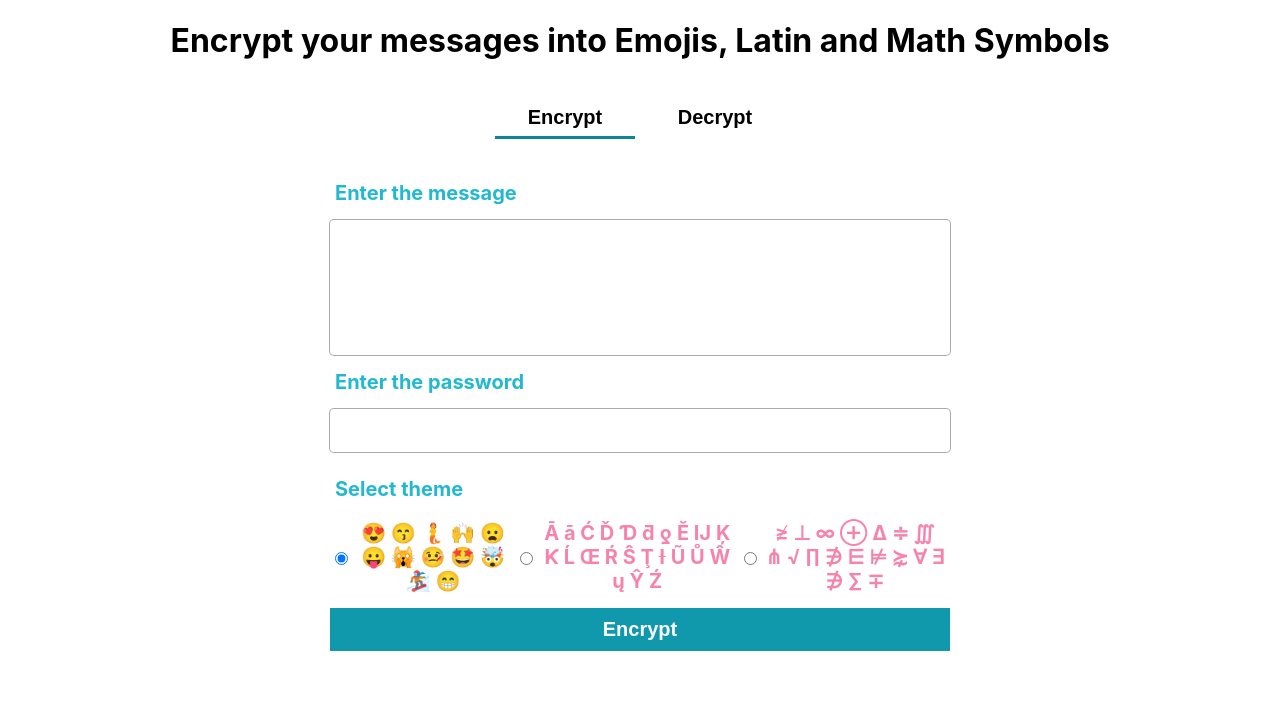
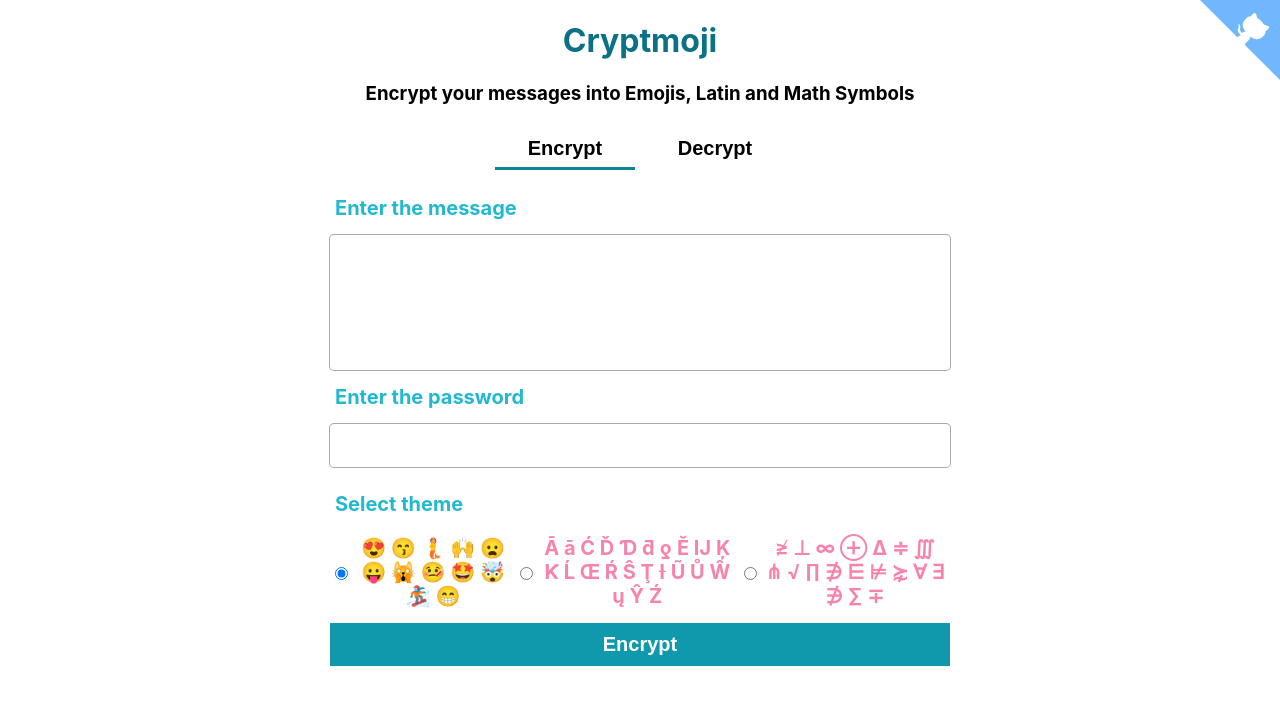
Before and after one commit to ad1992/cryptmoji, a React (Create React App) app: page / in a window 1280 px wide. Shown: the top 704 px of the page. Built offline with nearby package versions, Linux system fonts and the light colour scheme.

Commit message:
Add GH corner

```diff
--- a/src/App.scss
+++ b/src/App.scss
@@ -53,6 +53,7 @@
     color: #22b8cf;
     font-size: 20px;
     font-weight: bold;
+    cursor: pointer;
   }
 
   .theme-options {
--- a/src/App.tsx
+++ b/src/App.tsx
@@ -3,6 +3,7 @@
 import DecyrptView from "./DecryptView";
 import EncryptView from "./EncryptView";
 import clsx from "clsx";
+import GitHubCorner from "./GithubCorner";
 
 const VIEW = {
   ENCRYPT: 0,
@@ -12,8 +13,10 @@
   const [activeView, setActiveView] = useState(VIEW.ENCRYPT);
   return (
     <div className="App">
-      <h1>Encrypt your messages into Emojis, Latin and Math Symbols</h1>
-      <div style={{ margin: "2rem" }}>
+      <GitHubCorner />
+      <h1 style={{ color: "#0b7285" }}>Cryptmoji</h1>
+      <h3>Encrypt your messages into Emojis, Latin and Math Symbols</h3>
+      <div style={{ margin: "1rem" }}>
         <button
           className={clsx("encrypt", { active: activeView === VIEW.ENCRYPT })}
           onClick={() => setActiveView(VIEW.ENCRYPT)}
--- /dev/null
+++ b/src/GithubCorner.scss
@@ -0,0 +1,25 @@
+.github-corner:hover .octo-arm {
+  animation: octocat-wave 560ms ease-in-out;
+}
+@keyframes octocat-wave {
+  0%,
+  100% {
+    transform: rotate(0);
+  }
+  20%,
+  60% {
+    transform: rotate(-25deg);
+  }
+  40%,
+  80% {
+    transform: rotate(10deg);
+  }
+}
+@media (max-width: 500px) {
+  .github-corner:hover .octo-arm {
+    animation: none;
+  }
+  .github-corner .octo-arm {
+    animation: octocat-wave 560ms ease-in-out;
+  }
+}
--- /dev/null
+++ b/src/GithubCorner.tsx
@@ -0,0 +1,42 @@
+import "./GithubCorner.scss";
+const GitHubCorner = () => {
+  return (
+    <>
+      <a
+        href="https://github.com/ad1992/cryptmoji"
+        className="github-corner"
+        aria-label="View source on GitHub"
+      >
+        <svg
+          width="80"
+          height="80"
+          viewBox="0 0 250 250"
+          style={{
+            fill: "#70B7FD",
+            color: "#fff",
+            position: "absolute",
+            top: "0",
+            border: 0,
+            right: 0,
+          }}
+          aria-hidden={true}
+        >
+          <path d="M0,0 L115,115 L130,115 L142,142 L250,250 L250,0 Z"></path>
+          <path
+            d="M128.3,109.0 C113.8,99.7 119.0,89.6 119.0,89.6 C122.0,82.7 120.5,78.6 120.5,78.6 C119.2,72.0 123.4,76.3 123.4,76.3 C127.3,80.9 125.5,87.3 125.5,87.3 C122.9,97.6 130.6,101.9 134.4,103.2"
+            fill="currentColor"
+            style={{ transformOrigin: "130px 106px;" }}
+            className="octo-arm"
+          ></path>
+          <path
+            d="M115.0,115.0 C114.9,115.1 118.7,116.5 119.8,115.4 L133.7,101.6 C136.9,99.2 139.9,98.4 142.2,98.6 C133.8,88.0 127.5,74.4 143.8,58.0 C148.5,53.4 154.0,51.2 159.7,51.0 C160.3,49.4 163.2,43.6 171.4,40.1 C171.4,40.1 176.1,42.5 178.8,56.2 C183.1,58.6 187.2,61.8 190.9,65.4 C194.5,69.0 197.7,73.2 200.1,77.6 C213.8,80.2 216.3,84.9 216.3,84.9 C212.7,93.1 206.9,96.0 205.4,96.6 C205.1,102.4 203.0,107.8 198.3,112.5 C181.9,128.9 168.3,122.5 157.7,114.1 C157.9,116.9 156.7,120.9 152.7,124.9 L141.0,136.5 C139.8,137.7 141.6,141.9 141.8,141.8 Z"
+            fill="currentColor"
+            className="octo-body"
+          ></path>
+        </svg>
+      </a>
+    </>
+  );
+};
+
+export default GitHubCorner;
```
